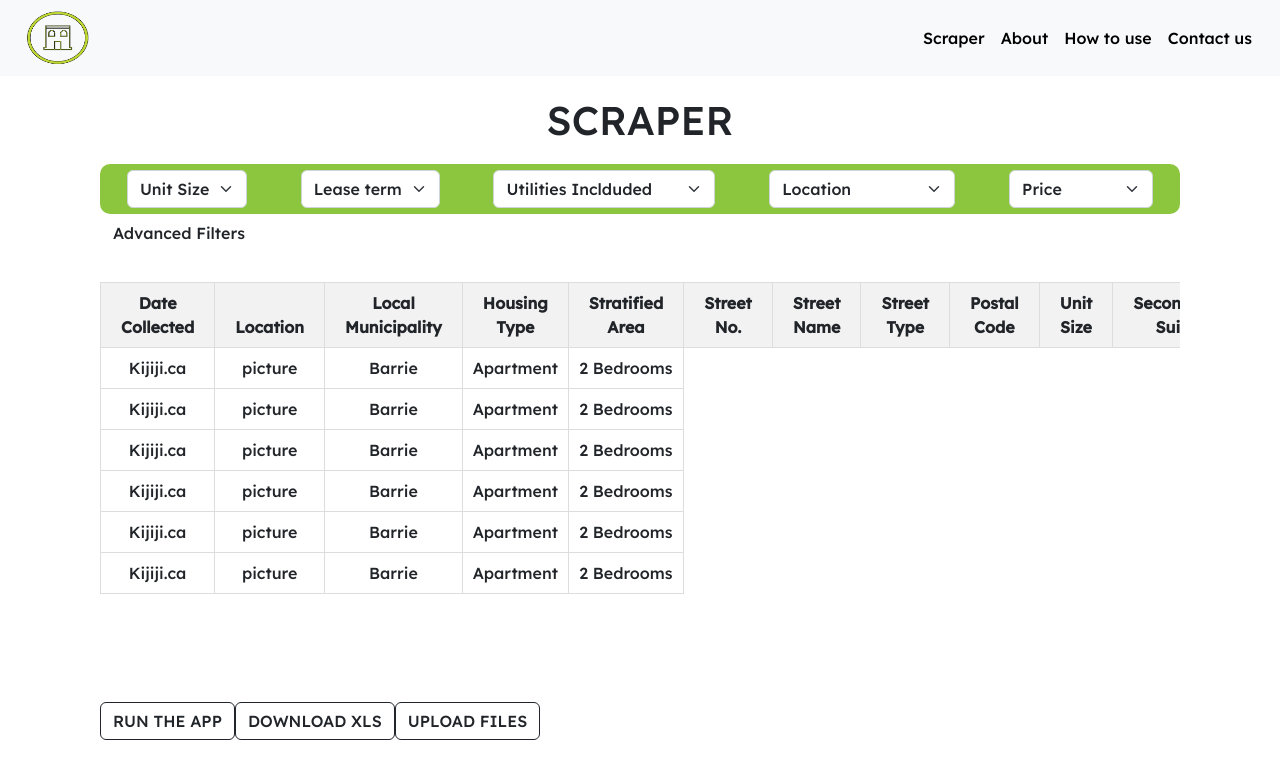
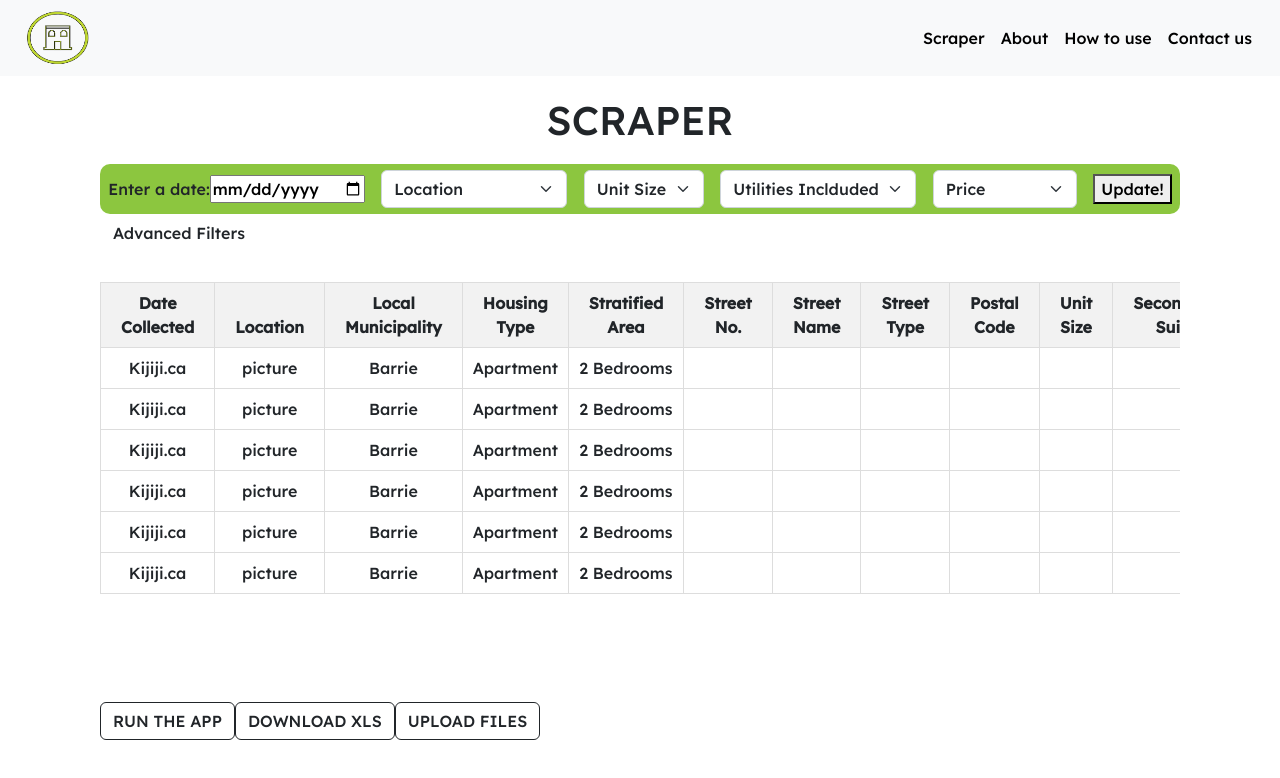
Before and after one commit to JoseDLR24/rental-app-client, a React (Create React App) app: page /scraper in a window 1280 px wide. Shown: the top 778 px of the page. Built offline with nearby package versions, Linux system fonts and the light colour scheme.

Commit message:
Date and Municipality values stored and working. Almost ready to connect.

```diff
--- a/src/components/FilterNav/index.js
+++ b/src/components/FilterNav/index.js
@@ -1,71 +1,113 @@
-import React from "react";
+import React, { useState } from "react";
 import 'bootstrap/dist/css/bootstrap.min.css';
 import 'bootstrap/dist/js/bootstrap.min.js';
 import 'bootstrap/dist/js/bootstrap.bundle.min.js';
 
 const FilterNav = () => {
+
+    // Add the variables and functions to add the strings to the link in order to filter. Do not forget to do the functions with onChange in order to catch the value every time the users clicks one of the options instead of grabbing the ID (more work to do), and change the value to one single word or number so its easier to manipulate.
+    // create the price function grabbing the greater value minus 500 in order to have the range of min and max, that would be a hidden filter from the backend.
+    // Add the funciton to the Update! button in order to add the filters values to the string so the api can fetch the app properly
+
+    // const to store the value of the date selected
+    const [dateValue, setDateValue] = useState("");
+
+    // function to catch the event when the users click a different value in order to use onChange
+    function handleDateChange(event) {
+        setDateValue(event.target.value);
+    };
+
+    // variable to store the value of the municipality selected
+    const [selectedLocation, setSelectedLocation] = useState("");
+
+    // var with the options for location / municipality / city
+    const locationOptions = [
+        { value: "", text: "Location", disabled: true, selected: true },
+        { value: "angus", text: "Angus" },
+        { value: "alliston", text: "Alliston" },
+        { value: "barrie", text: "Barrie" },
+        { value: "bradford", text: "Bradford" },
+        { value: "collingwood", text: "Collingwood" },
+        { value: "friday", text: "Friday" },
+        { value: "innisfil", text: "Innisfil" },
+        { value: "newTecumsetch", text: "NewTecumsetch" },
+        { value: "midland", text: "Midland" },
+        { value: "orillia", text: "Orillia" },
+        { value: "orangeville", text: "Orangeville" },
+        { value: "tottenham", text: "Tottenham" },
+        { value: "penetanguishene", text: "Penetanguishene" },
+        { value: "wasaga", text: "Wasaga" },
+    ];
+
+    const handleLocationChange = (event) => {
+    setSelectedLocation(event.target.value);
+    };
+
+    console.log(selectedLocation);
+
     return (
     <div id="filternavcomponent">
         <div class="filter-container">
+            <div class="dateCollected">
+                <label htmlFor="date-input">Enter a date:</label>
+                <input
+                    id="date-input"
+                    type="date"
+                    value={dateValue}
+                    onChange={handleDateChange}
+                />
+            </div>
+
+            <select
+                className="form-select"
+                aria-label="Default select example"
+                name="Location"
+                id="location"
+                onChange={handleLocationChange}
+                value={selectedLocation}
+                >
+                {locationOptions.map((option, index) => (
+                    <option
+                    key={index}
+                    value={option.value}
+                    disabled={option.disabled}
+                    selected={option.selected}
+                    >
+                    {option.text}
+                    </option>
+                ))}
+            </select>
+
             <select class="form-select" aria-label="Default select example" name="rooms" id="rooms">
                 <option value="" selected disabled>Unit Size</option>
-                <option value="Room">Room</option>
-                <option value="Bach">Bach</option>
-                <option value="1 Bed">1 Bed</option>
-                <option value="2 Bed">2 Bed</option>
-                <option value="3 Bed">3 Bed</option>
-                <option value="4 Bed">4 Bed</option>
+                <option value="1">1 Bed</option>
+                <option value="2">2 Bed</option>
+                <option value="3">3 Bed</option>
+                <option value="4">4 Bed</option>
                 <option value="4+ Bed">4+ Bed</option>
             </select>
 
-            <select class="form-select" aria-label="Default select example" name="advanced-filters" id="leaseterm">
-                <option value="" selected disabled>Lease term</option>
-                <option value="Short-Term">Short-Term</option>
-                <option value="Long Term">Long Term</option>
-                <option value="Not Stated">Not Stated</option>
+            <select class="form-select" aria-label="Default select example" name="utilities" id="utilitiesIncluded">
+                <option value="" selected disabled>Utilities Inclduded</option>
+                <option value="yes">Yes</option>
+                <option value="not">No</option>
             </select>
 
-            <select class="form-select" aria-label="Default select example" name="Type" id="type">
-                <option value="" selected disabled>Utilities Inclduded</option>
-                <option value="Yes">Yes</option>
-                <option value="No">No</option>
-                <option value="Partly">Partly</option>
-                <option value="N/S">N/S</option>
-                <option value="Partly<50%">Partly less than 50%</option>
-                <option value="Partly>50%">Partly more than 50%</option>
-            </select>
 
-            <select class="form-select" aria-label="Default select example" name="Location" id="location">
-                <option value="" selected disabled>Location</option>
-                <option value="Angus">Angus</option>
-                <option value="Alliston">Alliston</option>
-                <option value="Barrie">Barrie</option>
-                <option value="Bradford">Bradford</option>
-                <option value="Collingwood">Collingwood</option>
-                <option value="Friday">Friday</option>
-                <option value="Innisfil">Innisfil</option>
-                <option value="NewTecumsetch">NewTecumsetch</option>
-                <option value="Midland">Midland</option>
-                <option value="Orillia">Orillia</option>
-                <option value="Orangeville">Orangeville</option>
-                <option value="Tottenham">Tottenham</option>
-                <option value="Penetanguishene">Penetanguishene</option>
-                <option value="Wasaga">Wasaga</option>
-            </select>
 
             <select class="form-select" aria-label="Default select example" name="Price" id="price">
                 <option value="" selected disabled>Price</option>
-                <option value="">0 - 500</option>
-                <option value="">500 - 1000</option>
-                <option value="">1000 - 1500</option>
-                <option value="">1500 - 2000</option>
-                <option value="">2000 - 2500</option>
-                <option value="">2500 - 3000</option>
-                <option value="">3000 - 3500</option>
-                <option value="">3500+</option>
+                <option value="500">0 - 500</option>
+                <option value="1000">500 - 1000</option>
+                <option value="1500">1000 - 1500</option>
+                <option value="2000">1500 - 2000</option>
+                <option value="2500">2000 - 2500</option>
+                <option value="3000">2500 - 3000</option>
+                <option value="3500">3000 - 3500</option>
+                <option value="3500">3500+</option>
             </select>
-
-    </div>
+            <button>Update!</button>
+        </div>
     <div class="advanced-filters">
 
         <button class="btn" type="button" data-bs-toggle="collapse" data-bs-target="#collapseExample" aria-expanded="false" aria-controls="collapseExample">
--- a/src/components/Table/index.js
+++ b/src/components/Table/index.js
@@ -36,6 +36,18 @@ const Table = () => {
                             <td>Barrie</td>
                             <td>Apartment</td>
                             <td>2 Bedrooms</td>
+                            <td></td>
+                            <td></td>
+                            <td></td>
+                            <td></td>
+                            <td></td>
+                            <td></td>
+                            <td></td>
+                            <td></td>
+                            <td></td>
+                            <td></td>
+                            <td></td>
+                            <td></td>
                         </tr>
                         <tr>
                             <td>Kijiji.ca</td>
@@ -43,6 +55,18 @@ const Table = () => {
                             <td>Barrie</td>
                             <td>Apartment</td>
                             <td>2 Bedrooms</td>
+                            <td></td>
+                            <td></td>
+                            <td></td>
+                            <td></td>
+                            <td></td>
+                            <td></td>
+                            <td></td>
+                            <td></td>
+                            <td></td>
+                            <td></td>
+                            <td></td>
+                            <td></td>
                         </tr>
                         <tr>
                             <td>Kijiji.ca</td>
@@ -50,6 +74,18 @@ const Table = () => {
                             <td>Barrie</td>
                             <td>Apartment</td>
                             <td>2 Bedrooms</td>
+                            <td></td>
+                            <td></td>
+                            <td></td>
+                            <td></td>
+                            <td></td>
+                            <td></td>
+                            <td></td>
+                            <td></td>
+                            <td></td>
+                            <td></td>
+                            <td></td>
+                            <td></td>
                         </tr>
                         <tr>
                             <td>Kijiji.ca</td>
@@ -57,6 +93,18 @@ const Table = () => {
                             <td>Barrie</td>
                             <td>Apartment</td>
                             <td>2 Bedrooms</td>
+                            <td></td>
+                            <td></td>
+                            <td></td>
+                            <td></td>
+                            <td></td>
+                            <td></td>
+                            <td></td>
+                            <td></td>
+                            <td></td>
+                            <td></td>
+                            <td></td>
+                            <td></td>
                         </tr>
                         <tr>
                             <td>Kijiji.ca</td>
@@ -64,6 +112,18 @@ const Table = () => {
                             <td>Barrie</td>
                             <td>Apartment</td>
                             <td>2 Bedrooms</td>
+                            <td></td>
+                            <td></td>
+                            <td></td>
+                            <td></td>
+                            <td></td>
+                            <td></td>
+                            <td></td>
+                            <td></td>
+                            <td></td>
+                            <td></td>
+                            <td></td>
+                            <td></td>
                         </tr>
                         <tr>
                             <td>Kijiji.ca</td>
@@ -71,6 +131,18 @@ const Table = () => {
                             <td>Barrie</td>
                             <td>Apartment</td>
                             <td>2 Bedrooms</td>
+                            <td></td>
+                            <td></td>
+                            <td></td>
+                            <td></td>
+                            <td></td>
+                            <td></td>
+                            <td></td>
+                            <td></td>
+                            <td></td>
+                            <td></td>
+                            <td></td>
+                            <td></td>
                         </tr>
                     </tbody>
                 </table>
```
Also changed, not shown: 1 other file (tests, documents, lock files or other folders).
